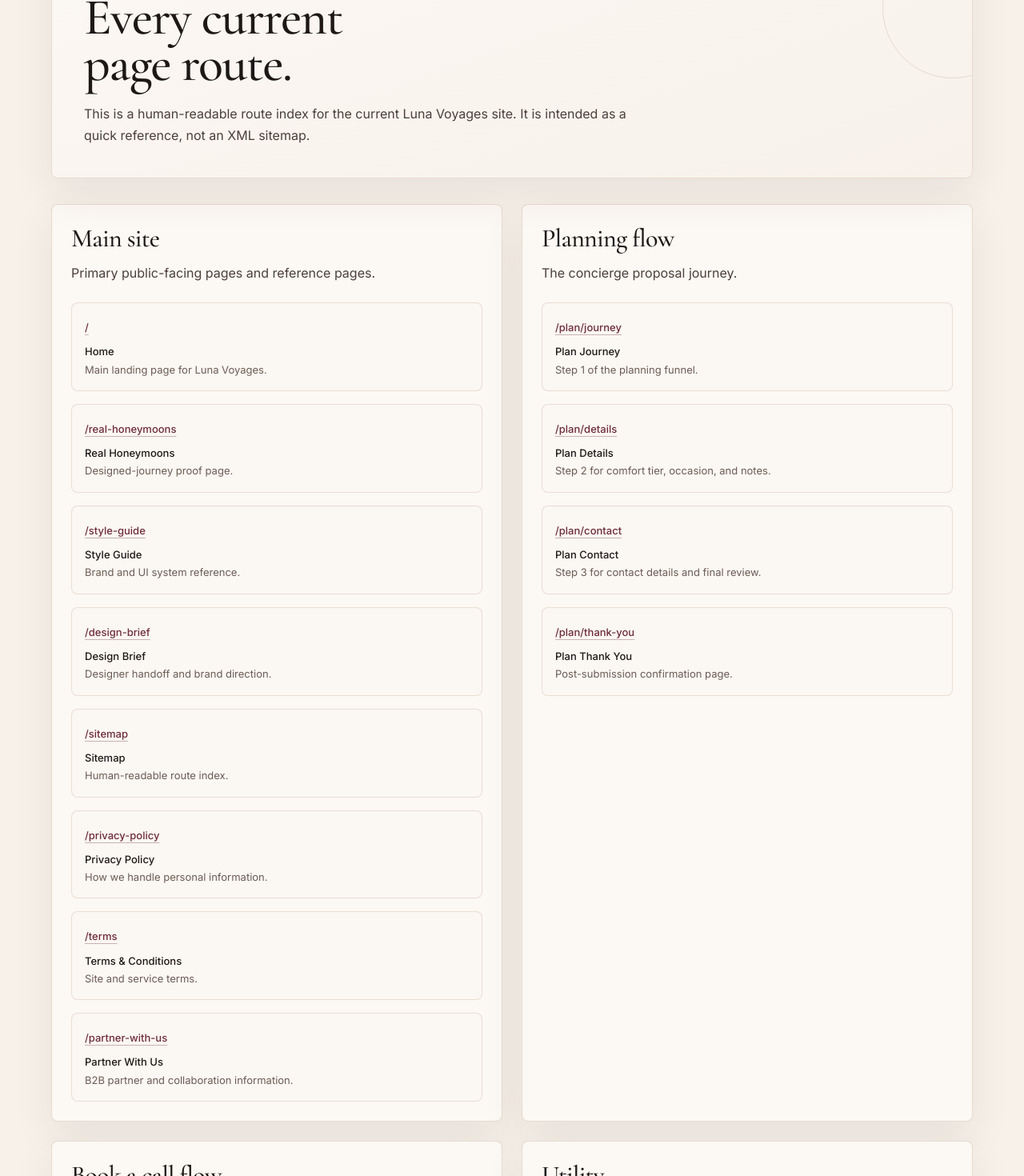
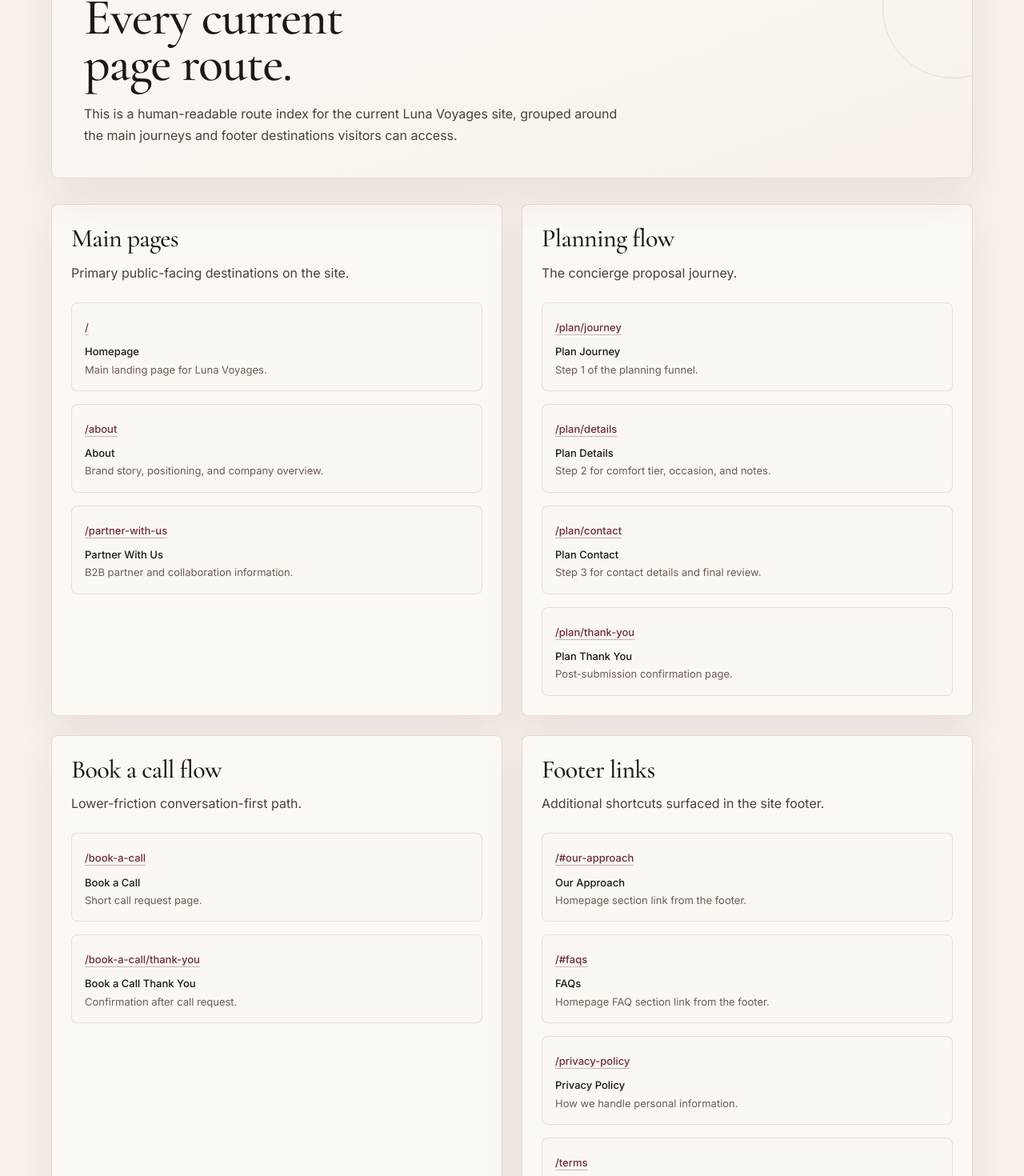
Before and after one commit to honeymoons-lk/hmx-planner, a Next.js app: page /sitemap in a window 1280 px wide. Shown: the part 200-1670 px from the top of the page at 80% size. Built offline with nearby package versions, Linux system fonts and the light colour scheme.

Commit message:
Fix about page layout and extras

```diff
--- a/app/sitemap/page.tsx
+++ b/app/sitemap/page.tsx
@@ -10,16 +10,11 @@
 
 const routeGroups = [
   {
-    title: "Main site",
-    description: "Primary public-facing pages and reference pages.",
+    title: "Main pages",
+    description: "Primary public-facing destinations on the site.",
     links: [
-      { href: "/", label: "Home", note: "Main landing page for Luna Voyages." },
-      { href: "/real-honeymoons", label: "Real Honeymoons", note: "Designed-journey proof page." },
-      { href: "/style-guide", label: "Style Guide", note: "Brand and UI system reference." },
-      { href: "/design-brief", label: "Design Brief", note: "Designer handoff and brand direction." },
-      { href: "/sitemap", label: "Sitemap", note: "Human-readable route index." },
-      { href: "/privacy-policy", label: "Privacy Policy", note: "How we handle personal information." },
-      { href: "/terms", label: "Terms & Conditions", note: "Site and service terms." },
+      { href: "/", label: "Homepage", note: "Main landing page for Luna Voyages." },
+      { href: "/about", label: "About", note: "Brand story, positioning, and company overview." },
       { href: "/partner-with-us", label: "Partner With Us", note: "B2B partner and collaboration information." },
     ],
   },
@@ -42,10 +37,14 @@
     ],
   },
   {
-    title: "Utility",
-    description: "Non-page route currently exposed publicly.",
+    title: "Footer links",
+    description: "Additional shortcuts surfaced in the site footer.",
     links: [
-      { href: "/robots.txt", label: "robots.txt", note: "Current crawler instructions file." },
+      { href: "/#our-approach", label: "Our Approach", note: "Homepage section link from the footer." },
+      { href: "/#faqs", label: "FAQs", note: "Homepage FAQ section link from the footer." },
+      { href: "/privacy-policy", label: "Privacy Policy", note: "How we handle personal information." },
+      { href: "/terms", label: "Terms & Conditions", note: "Site and service terms." },
+      { href: "/sitemap", label: "Sitemap", note: "Human-readable route index for the current site." },
     ],
   },
 ];
@@ -61,8 +60,8 @@
             <p className="type-eyebrow mb-4 text-[var(--color-text-muted)]">Site map</p>
             <h1 className="type-hero max-w-[12ch] font-serif text-[var(--color-text)]">Every current page route.</h1>
             <p className="type-body mt-5 max-w-[68ch] text-[var(--color-text-secondary)]">
-              This is a human-readable route index for the current Luna Voyages site. It is intended as
-              a quick reference, not an XML sitemap.
+              This is a human-readable route index for the current Luna Voyages site, grouped around the
+              main journeys and footer destinations visitors can access.
             </p>
           </section>
 
```
